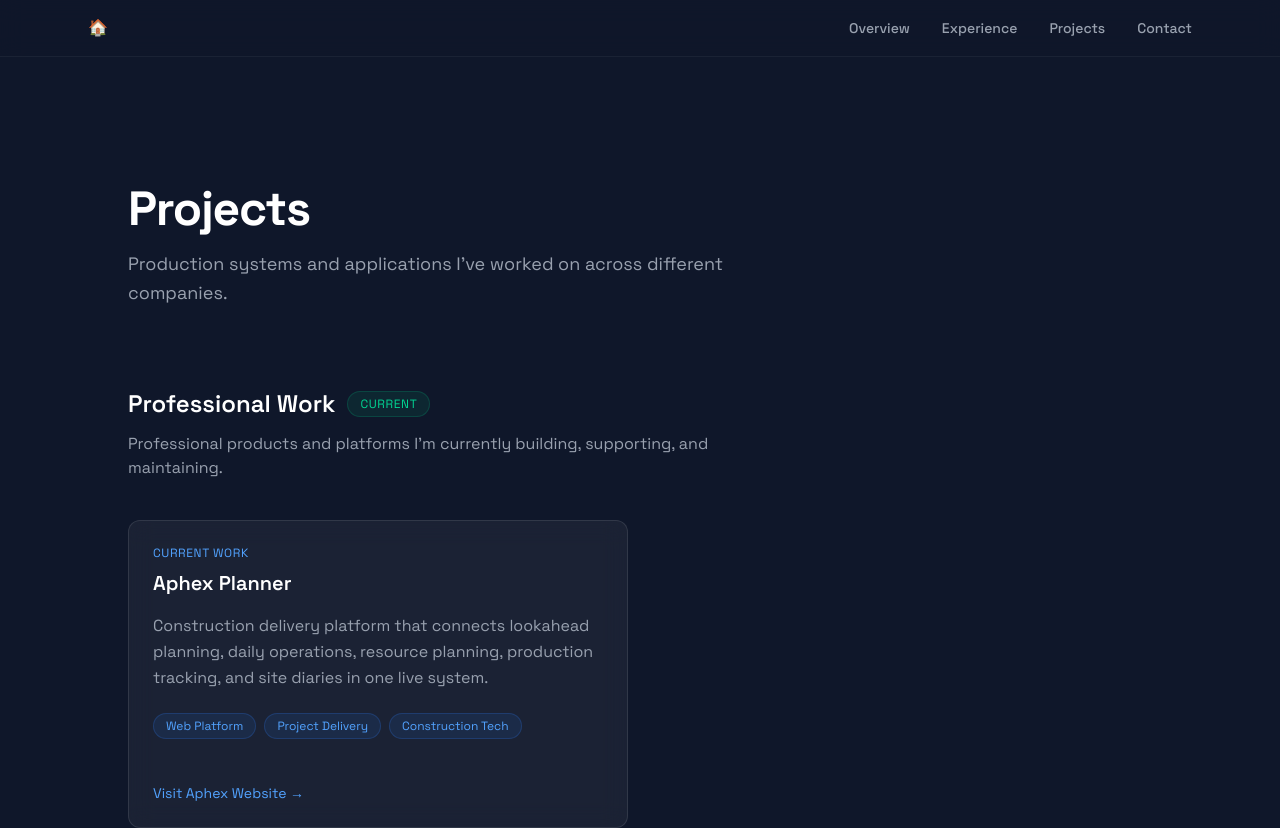
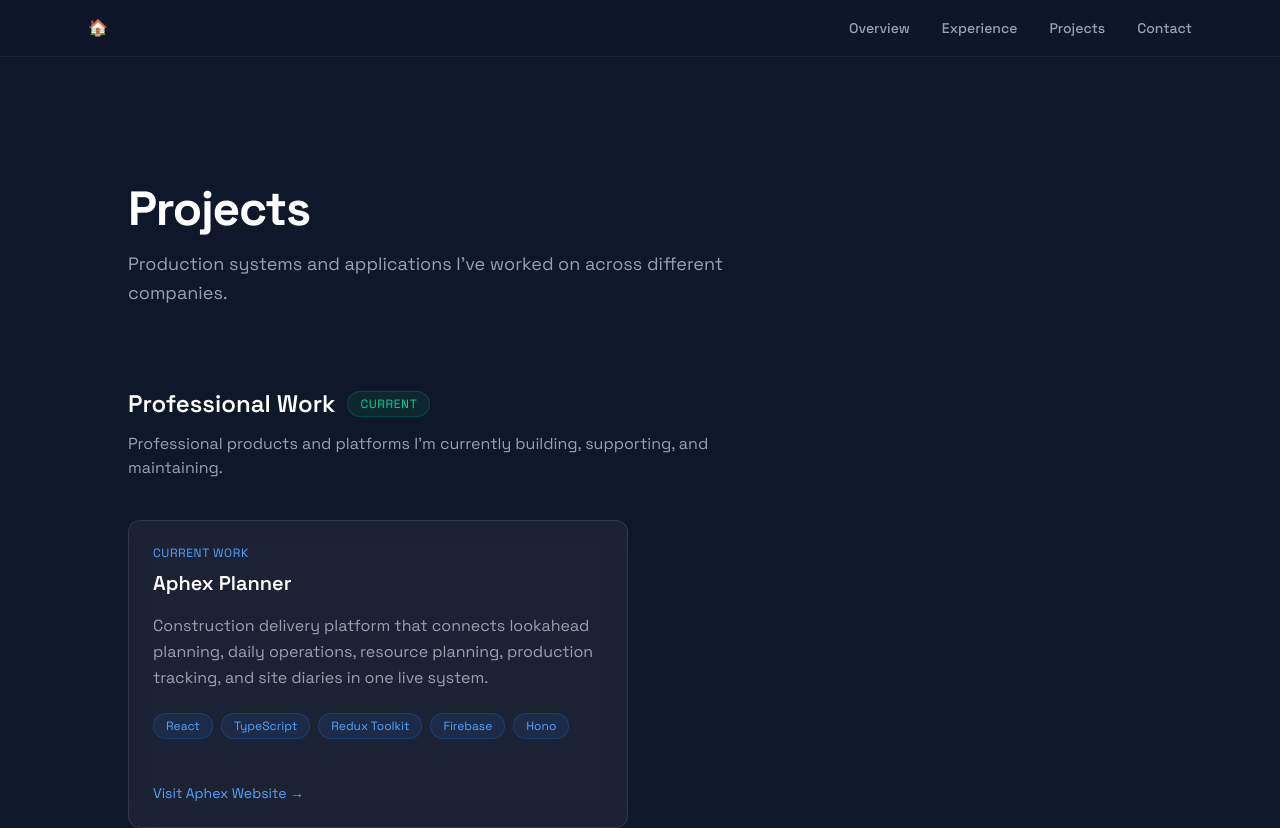
Before and after one commit to lawrence1106/nextjs-portfolio, a Next.js app: page /nextjs-portfolio/projects in a window 1280 px wide. Shown: the top 828 px of the page. Built offline with nearby package versions, Linux system fonts and the light colour scheme.

Commit message:
Update technology stack for "Aphex Planner" project in portfolio
- Changed the technology stack for the "Aphex Planner" project to include "React", "TypeScript", "Redux Toolkit", "Firebase", and "Hono" for better accuracy and relevance.

```diff
--- a/app/projects/page.tsx
+++ b/app/projects/page.tsx
@@ -124,7 +124,7 @@
     type: "Current Work",
     description:
       "Construction delivery platform that connects lookahead planning, daily operations, resource planning, production tracking, and site diaries in one live system.",
-    tech: ["Web Platform", "Project Delivery", "Construction Tech"],
+    tech: ["React", "TypeScript", "Redux Toolkit", "Firebase", "Hono"],
     liveUrl: "https://www.aphex.co/",
     liveLabel: "Visit Aphex Website",
   },
```
